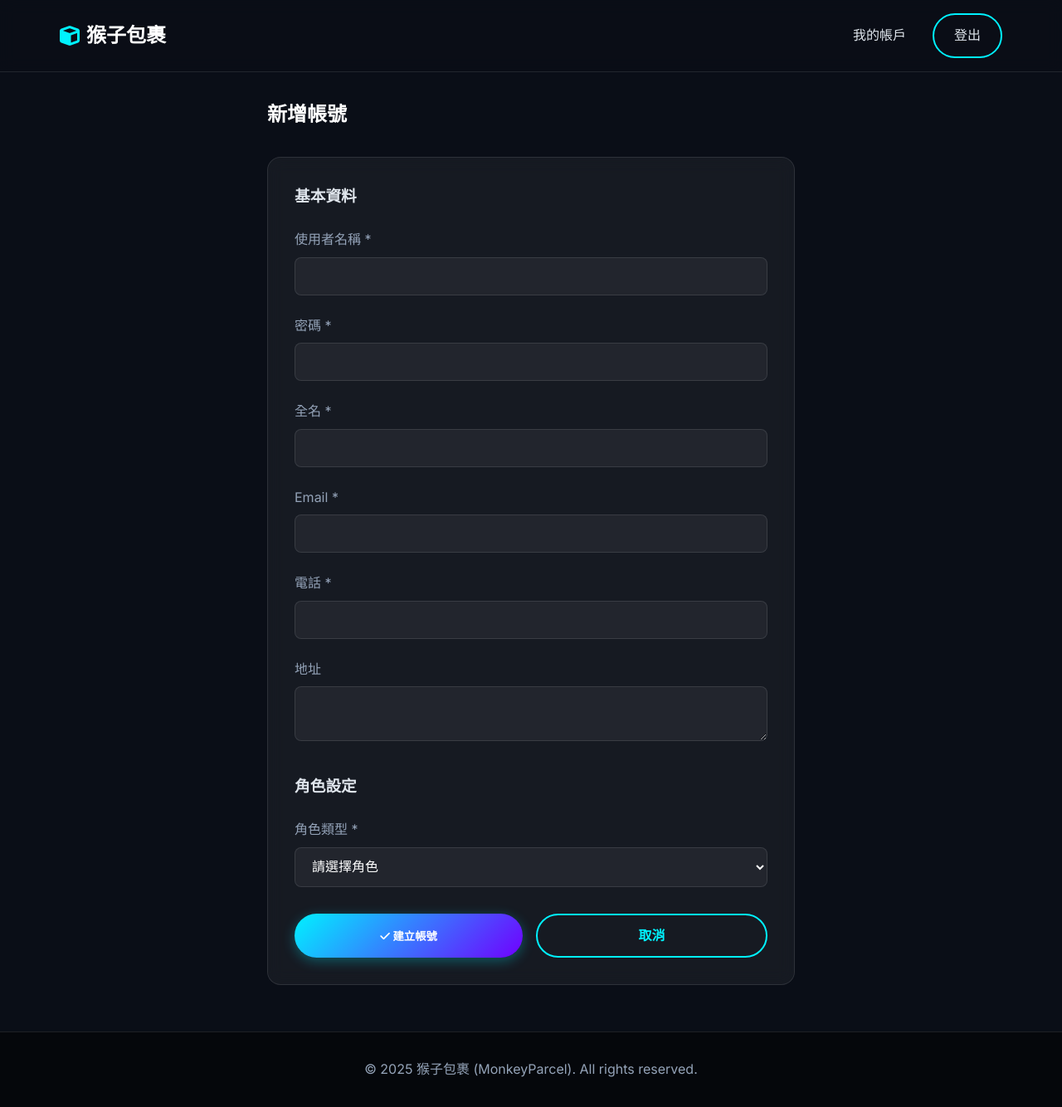
After one commit to jia-yu0626/package_delivering_new, a Flask app: page /admin/create_user in a window 1280 px wide. The commit adds this page. Shown: the whole page at 83% size. Run offline with Flask 3, Linux system fonts and the light colour scheme; a user stored in the database is signed in.

Commit message:
管理員增加新增帳號功能

```diff
--- a/parcel_system/app/routes.py
+++ b/parcel_system/app/routes.py
@@ -519,3 +519,118 @@ def search():
                           packages=packages,
                           drivers=drivers,
                           locations=locations)
+
+@main.route('/admin/users')
+@login_required
+def admin_users():
+    """管理員：使用者列表頁面"""
+    if session.get('user_role') != 'admin':
+        return "Unauthorized", 403
+
+    users = services.get_all_users()
+    return render_template('admin_users.html', users=users)
+
+@main.route('/admin/create_user', methods=['GET', 'POST'])
+@login_required
+def admin_create_user():
+    """管理員：創建新帳號"""
+    if session.get('user_role') != 'admin':
+        return "Unauthorized", 403
+
+    if request.method == 'POST':
+        # 基本欄位
+        username = request.form.get('username')
+        password = request.form.get('password')
+        full_name = request.form.get('full_name')
+        email = request.form.get('email')
+        phone = request.form.get('phone')
+        address = request.form.get('address', '')
+        role = request.form.get('role')
+
+        try:
+            # 根據角色創建對應的用戶實體
+            if role == 'customer':
+                customer_type = request.form.get('customer_type', 'NON_CONTRACT')
+                new_user = models.Customer(
+                    username=username,
+                    full_name=full_name,
+                    email=email,
+                    phone=phone,
+                    address=address,
+                    role=models.UserRole.CUSTOMER,
+                    customer_type=models.CustomerType[customer_type]
+                )
+
+                # 預付客戶的專屬欄位
+                if customer_type == 'PREPAID':
+                    balance = float(request.form.get('balance', 0))
+                    prepaid_by = request.form.get('prepaid_by', '')
+                    new_user.balance = balance
+                    new_user.prepaid_by = prepaid_by
+
+            elif role == 'driver':
+                vehicle_id = request.form.get('vehicle_id', '')
+                new_user = models.Driver(
+                    username=username,
+                    full_name=full_name,
+                    email=email,
+                    phone=phone,
+                    address=address,
+                    role=models.UserRole.DRIVER,
+                    vehicle_id=vehicle_id
+                )
+
+            elif role == 'warehouse':
+                warehouse_location_id = request.form.get('warehouse_location_id', '')
+                new_user = models.WarehouseStaff(
+                    username=username,
+                    full_name=full_name,
+                    email=email,
+                    phone=phone,
+                    address=address,
+                    role=models.UserRole.WAREHOUSE,
+                    warehouse_location_id=warehouse_location_id
+                )
+
+            elif role == 'customer_service':
+                new_user = models.Employee(
+                    username=username,
+                    full_name=full_name,
+                    email=email,
+                    phone=phone,
+                    address=address,
+                    role=models.UserRole.CS
+                )
+
+            elif role == 'admin':
+                new_user = models.Employee(
+                    username=username,
+                    full_name=full_name,
+                    email=email,
+                    phone=phone,
+                    address=address,
+                    role=models.UserRole.ADMIN
+                )
+            else:
+                flash('無效的角色類型', 'error')
+                return redirect(url_for('main.admin_create_user'))
+
+            new_user.set_password(password)
+            db.session.add(new_user)
+            db.session.commit()
+
+            # 記錄操作日誌
+            services.log_audit(session['user_id'], '建立帳號', new_user.id,
+                             f'管理員建立帳號：{username}，角色：{role}')
+
+            flash(f'帳號 {username} 建立成功！', 'success')
+            return redirect(url_for('main.admin_users'))
+
+        except Exception as e:
+            db.session.rollback()
+            if 'UNIQUE constraint failed' in str(e) or 'IntegrityError' in str(e):
+                flash('使用者名稱或 Email 已存在', 'error')
+            else:
+                flash(f'建立失敗：{str(e)}', 'error')
+
+    return render_template('admin_create_user.html')
--- /dev/null
+++ b/parcel_system/app/templates/admin_create_user.html
@@ -0,0 +1,181 @@
+{% extends "base.html" %}
+
+{% block title %}新增帳號{% endblock %}
+
+{% block content %}
+<div class="container" style="max-width: 700px; margin: 0 auto;">
+    <h2 style="margin-bottom: 2rem;">新增帳號</h2>
+
+    <div class="card" style="padding: 2rem;">
+        <form method="POST" id="createUserForm">
+            <!-- 基本欄位 -->
+            <h3 style="margin-bottom: 1.5rem; color: var(--primary);">基本資料</h3>
+
+            <div class="form-group">
+                <label class="form-label">使用者名稱 <span style="color: var(--danger);">*</span></label>
+                <input type="text" name="username" class="form-control" required>
+            </div>
+
+            <div class="form-group">
+                <label class="form-label">密碼 <span style="color: var(--danger);">*</span></label>
+                <input type="password" name="password" class="form-control" required>
+            </div>
+
+            <div class="form-group">
+                <label class="form-label">全名 <span style="color: var(--danger);">*</span></label>
+                <input type="text" name="full_name" class="form-control" required>
+            </div>
+
+            <div class="form-group">
+                <label class="form-label">Email <span style="color: var(--danger);">*</span></label>
+                <input type="email" name="email" class="form-control" required>
+            </div>
+
+            <div class="form-group">
+                <label class="form-label">電話 <span style="color: var(--danger);">*</span></label>
+                <input type="tel" name="phone" class="form-control" required>
+            </div>
+
+            <div class="form-group">
+                <label class="form-label">地址</label>
+                <textarea name="address" class="form-control" rows="2"></textarea>
+            </div>
+
+            <!-- 角色選擇 -->
+            <h3 style="margin: 2rem 0 1.5rem; color: var(--primary);">角色設定</h3>
+
+            <div class="form-group">
+                <label class="form-label">角色類型 <span style="color: var(--danger);">*</span></label>
+                <select name="role" id="roleSelect" class="form-control" required>
+                    <option value="">請選擇角色</option>
+                    <option value="customer">客戶</option>
+                    <option value="driver">司機</option>
+                    <option value="warehouse">倉儲人員</option>
+                    <option value="customer_service">客服人員</option>
+                    <option value="admin">管理員</option>
+                </select>
+            </div>
+
+            <!-- 客戶專屬欄位 -->
+            <div id="customerFields" style="display: none;">
+                <div
+                    style="background: rgba(var(--info-rgb, 52, 152, 219), 0.1); padding: 1.5rem; border-radius: 8px; margin-bottom: 1rem;">
+                    <h4 style="margin-bottom: 1rem; color: var(--info);">
+                        <i class="fas fa-user"></i> 客戶專屬資料
+                    </h4>
+
+                    <div class="form-group">
+                        <label class="form-label">客戶類型 <span style="color: var(--danger);">*</span></label>
+                        <select name="customer_type" id="customerTypeSelect" class="form-control">
+                            <option value="NON_CONTRACT">一般客戶（散客）</option>
+                            <option value="CONTRACT">合約客戶（月結）</option>
+                            <option value="PREPAID">預付客戶</option>
+                        </select>
+                        <small style="color: var(--text-muted); display: block; margin-top: 0.5rem;">
+                            一般客戶：每次寄件付款<br>
+                            合約客戶：公司配合，每月結算<br>
+                            預付客戶：需先儲值餘額
+                        </small>
+                    </div>
+
+                    <!-- 預付客戶專屬欄位 -->
+                    <div id="prepaidFields" style="display: none;">
+                        <div class="form-group">
+                            <label class="form-label">初始餘額</label>
+                            <input type="number" name="balance" class="form-control" value="0" min="0" step="0.01">
+                        </div>
+
+                        <div class="form-group">
+                            <label class="form-label">預付方名稱</label>
+                            <input type="text" name="prepaid_by" class="form-control" placeholder="例如：台灣積體電路股份有限公司">
+                            <small style="color: var(--text-muted);">提供預付款項的公司或個人名稱</small>
+                        </div>
+                    </div>
+                </div>
+            </div>
+
+            <!-- 司機專屬欄位 -->
+            <div id="driverFields" style="display: none;">
+                <div
+                    style="background: rgba(var(--warning-rgb, 241, 196, 15), 0.1); padding: 1.5rem; border-radius: 8px; margin-bottom: 1rem;">
+                    <h4 style="margin-bottom: 1rem; color: var(--warning);">
+                        <i class="fas fa-truck"></i> 司機專屬資料
+                    </h4>
+
+                    <div class="form-group">
+                        <label class="form-label">車輛識別碼（車牌）</label>
+                        <input type="text" name="vehicle_id" class="form-control" placeholder="例如：ABC-1234">
+                    </div>
+                </div>
+            </div>
+
+            <!-- 倉儲人員專屬欄位 -->
+            <div id="warehouseFields" style="display: none;">
+                <div
+                    style="background: rgba(var(--secondary-rgb, 128, 128, 128), 0.1); padding: 1.5rem; border-radius: 8px; margin-bottom: 1rem;">
+                    <h4 style="margin-bottom: 1rem; color: var(--secondary);">
+                        <i class="fas fa-warehouse"></i> 倉儲人員專屬資料
+                    </h4>
+
+                    <div class="form-group">
+                        <label class="form-label">隸屬倉庫位置編號</label>
+                        <input type="text" name="warehouse_location_id" class="form-control" placeholder="例如：台北分揀中心">
+                    </div>
+                </div>
+            </div>
+
+            <!-- 提交按鈕 -->
+            <div style="display: flex; gap: 1rem; margin-top: 2rem;">
+                <button type="submit" class="btn btn-primary" style="flex: 1;">
+                    <i class="fas fa-check"></i> 建立帳號
+                </button>
+                <a href="{{ url_for('main.admin_users') }}" class="btn btn-outline"
+                    style="flex: 1; text-align: center;">
+                    取消
+                </a>
+            </div>
+        </form>
+    </div>
+</div>
+
+<script>
+    document.addEventListener('DOMContentLoaded', function () {
+        const roleSelect = document.getElementById('roleSelect');
+        const customerFields = document.getElementById('customerFields');
+        const driverFields = document.getElementById('driverFields');
+        const warehouseFields = document.getElementById('warehouseFields');
+        const customerTypeSelect = document.getElementById('customerTypeSelect');
+        const prepaidFields = document.getElementById('prepaidFields');
+
+        // 角色選擇變化時
+        roleSelect.addEventListener('change', function () {
+            // 隱藏所有專屬欄位
+            customerFields.style.display = 'none';
+            driverFields.style.display = 'none';
+            warehouseFields.style.display = 'none';
+
+            // 根據選擇的角色顯示對應的欄位
+            switch (this.value) {
+                case 'customer':
+                    customerFields.style.display = 'block';
+                    break;
+                case 'driver':
+                    driverFields.style.display = 'block';
+                    break;
+                case 'warehouse':
+                    warehouseFields.style.display = 'block';
+                    break;
+            }
+        });
+
+        // 客戶類型選擇變化時
+        customerTypeSelect.addEventListener('change', function () {
+            if (this.value === 'PREPAID') {
+                prepaidFields.style.display = 'block';
+            } else {
+                prepaidFields.style.display = 'none';
+            }
+        });
+    });
+</script>
+{% endblock %}
--- a/parcel_system/app/templates/dashboard_admin.html
+++ b/parcel_system/app/templates/dashboard_admin.html
@@ -13,6 +13,10 @@
         </p>
 
         <div style="display: flex; gap: 1rem; flex-wrap: wrap;">
+            <a href="{{ url_for('main.admin_users') }}" class="btn btn-primary"
+                style="display: flex; align-items: center; gap: 0.5rem;">
+                <i class="fas fa-users"></i> 帳號管理
+            </a>
             <a href="{{ url_for('main.admin_pricing') }}" class="btn btn-primary"
                 style="display: flex; align-items: center; gap: 0.5rem;">
                 <i class="fas fa-dollar-sign"></i> 管理定價規則
```
Also changed, not shown: parcel_system/app/templates/admin_users.html (added, +82 -0 lines), parcel_system/implementation_plan.md (+1 -1 lines), parcel_system/instance/parcel_system.db.
